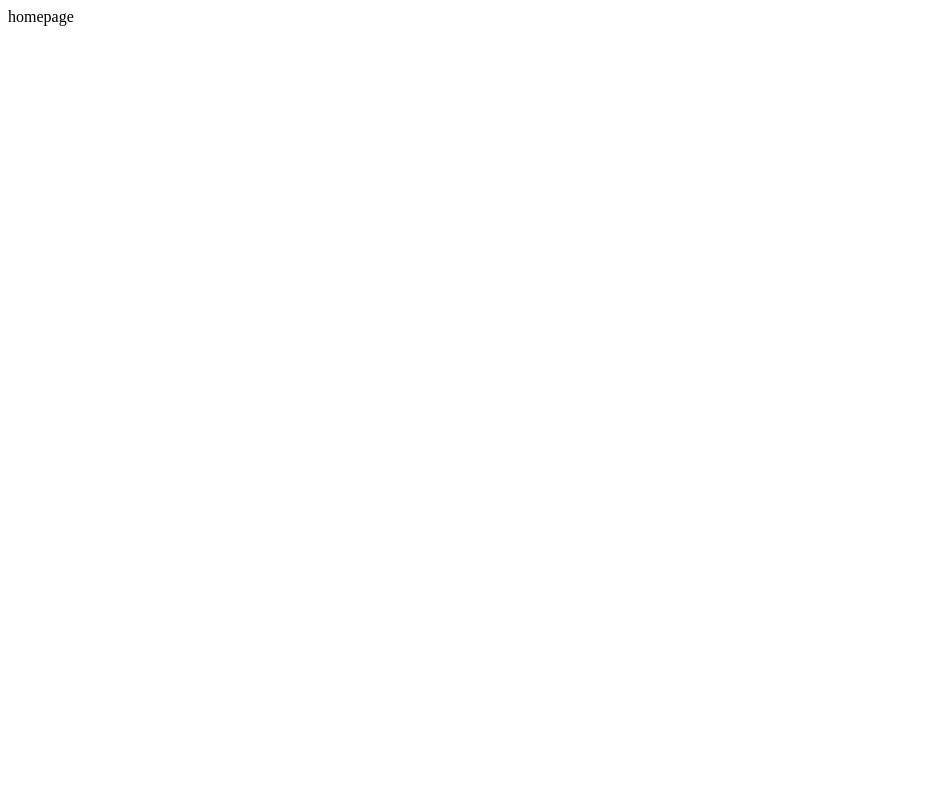
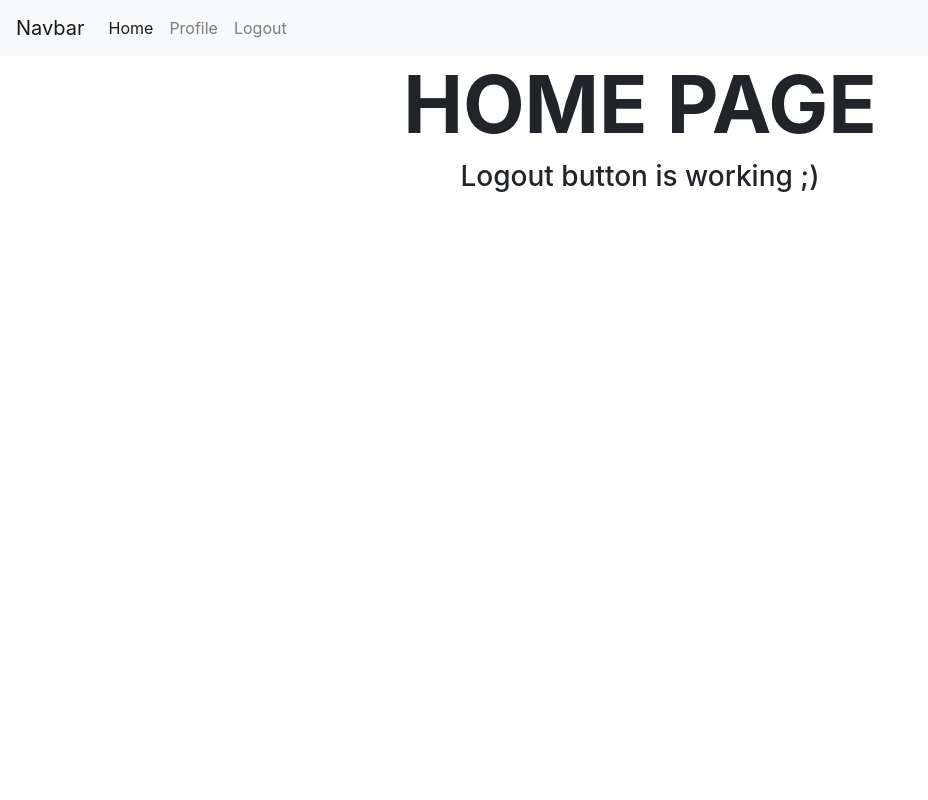
Before and after one commit to vaibhavDoesntCode/LS-Webdev-Django-Assignment, a Django app: page /home/ in a window 1280 px wide. Before the commit the part shown is almost empty. Shown: the whole page, without its empty margins (0-928 px from the left). Run offline with Django 5.2, Linux system fonts and the light colour scheme; a user stored in the database is signed in; some libraries are stand-ins or nearby versions.

Commit message:
Fixed CSRF issue and made a basic navbar

```diff
--- a/mywebapp/authen/views.py
+++ b/mywebapp/authen/views.py
@@ -1,6 +1,6 @@
 from django.shortcuts import render, redirect
 from django.contrib import messages
-from django.contrib.auth import authenticate, login
+from django.contrib.auth import authenticate, login, logout
 from django.contrib.auth.decorators import login_required
 from django.contrib.auth.models import User
 from .models import *
@@ -56,3 +56,7 @@ def register_page(request):
         return redirect('/login/')
 
     return render(request, 'register.html')
+
+def logout_view(request):
+    logout(request)
+    return redirect('/login/')
--- a/mywebapp/mywebapp/urls.py
+++ b/mywebapp/mywebapp/urls.py
@@ -25,6 +25,7 @@ urlpatterns = [
     path("admin/", admin.site.urls),
     path('login/', login_page, name='login_page'),
     path('register/', register_page, name='register_page'),
+    path('logout/', logout_view, name='logout'),
 ]
 
 urlpatterns += staticfiles_urlpatterns()
--- a/mywebapp/templates/home.html
+++ b/mywebapp/templates/home.html
@@ -1 +1,50 @@
-homepage
+<!DOCTYPE html>
+<html lang="en">
+<head>
+    <meta charset="UTF-8">
+    <meta name="viewport" content="width=device-width, initial-scale=1.0">
+    <title>Login</title>
+    <link href="https://maxcdn.bootstrapcdn.com/bootstrap/4.5.2/css/bootstrap.min.css" rel="stylesheet">
+</head>
+<body>
+    <nav class="navbar navbar-expand-lg navbar-light bg-light">
+        <a class="navbar-brand" href="#">Navbar</a>
+        <button class="navbar-toggler" type="button" data-toggle="collapse" data-target="#navbarNav" aria-controls="navbarNav" aria-expanded="false" aria-label="Toggle navigation">
+          <span class="navbar-toggler-icon"></span>
+        </button>
+        <div class="collapse navbar-collapse" id="navbarNav">
+          <ul class="navbar-nav">
+            <li class="nav-item active">
+              <a class="nav-link" href="#">Home <span class="sr-only">(current)</span></a>
+            </li>
+            <li class="nav-item">
+              <a class="nav-link" href="#">Profile</a>
+            </li>
+            <li class="nav-item">
+                <a class="nav-link"  href="{% url 'logout' %}">Logout</a>
+            </li>
+          </ul>
+        </div>
+      </nav>
+      <div class="center-div">
+      <h1 class="temp">
+        HOME PAGE
+      </h1>
+      <h3>Logout button is working ;)</h3>
+    </div>
+
+</body>
+
+<style>
+    .temp{
+        font-size: 80px;
+        font-weight: 700;
+
+    }
+    .center-div{
+        display: flex;
+        flex-direction: column;
+        justify-items: center;
+        align-items: center;
+    }
+</style>
--- a/mywebapp/templates/login.html
+++ b/mywebapp/templates/login.html
@@ -8,7 +8,8 @@
 </head>
 <body>
     <div class="container mt-5">
-        <form class="col-5 mx-auto card p-3 shadow-lg" method="post" enctype="multipart/form-data">
+        <form class="col-5 mx-auto card p-3 shadow-lg  " method="post" enctype="multipart/form-data">
+            {% csrf_token %}
             <h3>Login</h3>
             <hr>
 
--- a/mywebapp/templates/register.html
+++ b/mywebapp/templates/register.html
@@ -9,6 +9,7 @@
 <body>
     <div class="container mt-5">
         <form class="col-5 mx-auto card p-3 shadow-lg" method="post" enctype="multipart/form-data">
+            {% csrf_token %}
             <h3>Register</h3>
             <hr>
             {% if messages %}
```
Also changed, not shown: mywebapp/db.sqlite3.
